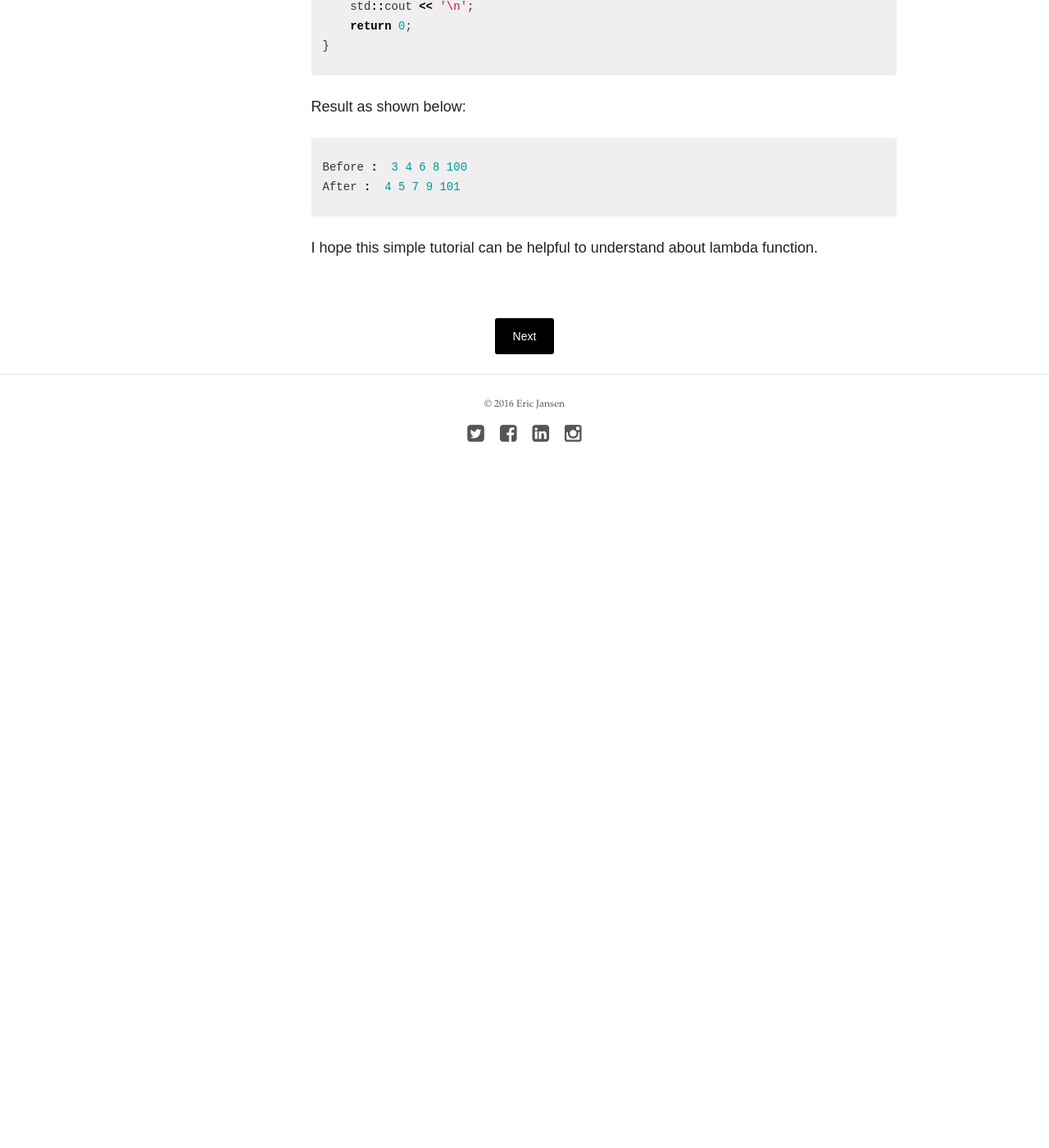
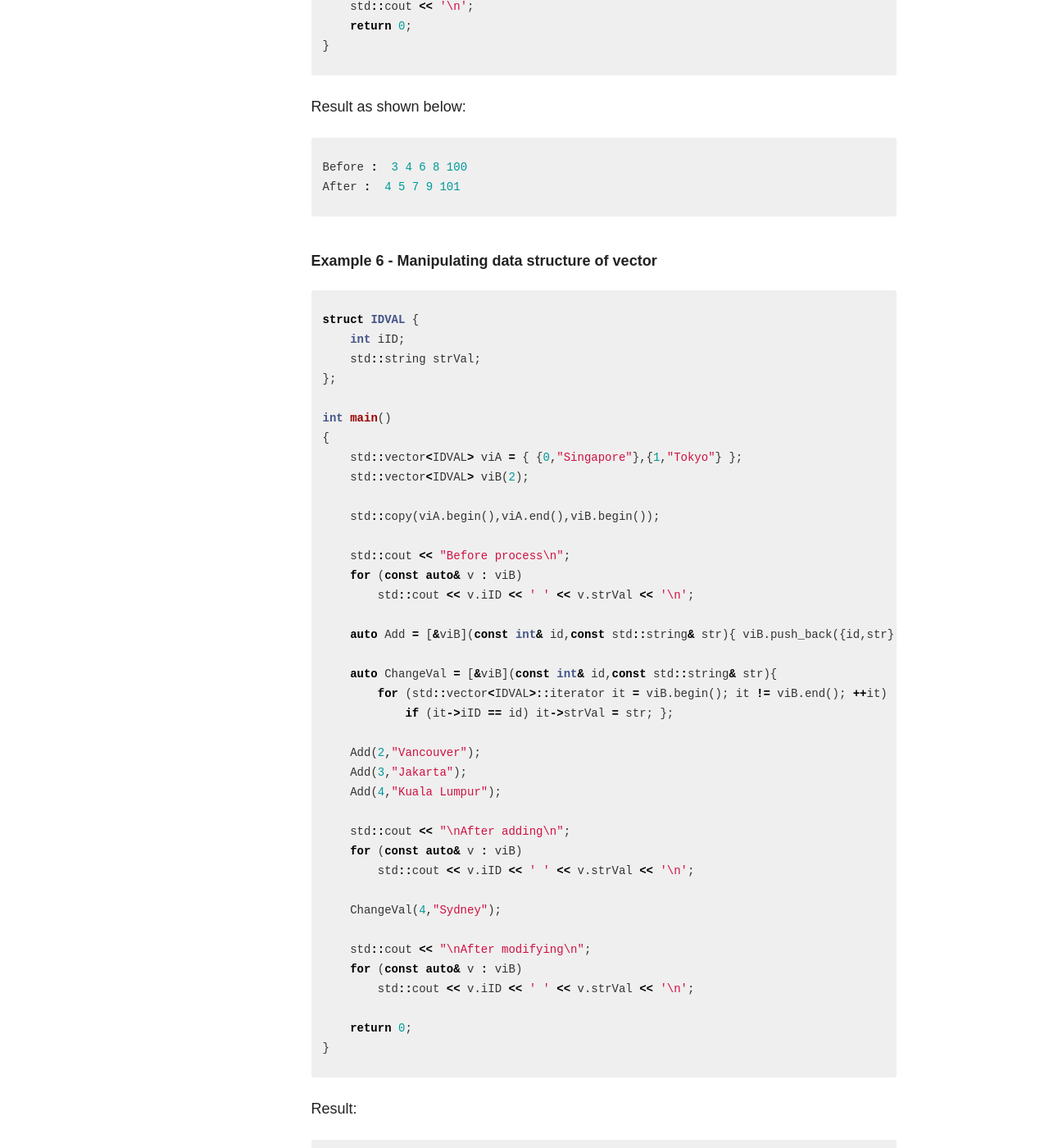
Before and after one commit to ericjansen/ericjansen.github.io, a Jekyll site: the page built from _posts/blog/2016-02-25-my-experiment-using-lambda-expression-in-c.markdown, in a window 1280 px wide and 1400 px high, scrolled down 3196 px. Shown: the whole window at 82% size. Built offline with Jekyll 4.4.1, drawn with Linux system fonts in a browser that asks for light colours; nearby versions of some CDN libraries; before the commit the page ends 3826 px from its top, so only the background shows below that; some of the changed text lies outside the part shown.

Commit message:
Update lambda blog page example 6
Update lambda blog page example 6

```diff
--- a/_posts/blog/2016-02-25-my-experiment-using-lambda-expression-in-c.markdown
+++ b/_posts/blog/2016-02-25-my-experiment-using-lambda-expression-in-c.markdown
@@ -108,4 +108,66 @@ Before :  3 4 6 8 100
 After :  4 5 7 9 101
 {% endhighlight %}
 
+###### Example 6 - Manipulating data structure of vector
+{% highlight c++ %}
+struct IDVAL {
+    int iID;
+    std::string strVal;
+};
+
+int main()
+{
+    std::vector<IDVAL> viA = { {0,"Singapore"},{1,"Tokyo"} };
+    std::vector<IDVAL> viB(2);
+
+    std::copy(viA.begin(),viA.end(),viB.begin());
+
+    std::cout << "Before process\n";
+    for (const auto& v : viB)
+        std::cout << v.iID << ' ' << v.strVal << '\n';
+
+    auto Add = [&viB](const int& id,const std::string& str){ viB.push_back({id,str}); };
+
+    auto ChangeVal = [&viB](const int& id,const std::string& str){
+        for (std::vector<IDVAL>::iterator it = viB.begin(); it != viB.end(); ++it)
+            if (it->iID == id) it->strVal = str; };
+
+    Add(2,"Vancouver");
+    Add(3,"Jakarta");
+    Add(4,"Kuala Lumpur");
+
+    std::cout << "\nAfter adding\n";
+    for (const auto& v : viB)
+        std::cout << v.iID << ' ' << v.strVal << '\n';
+
+    ChangeVal(4,"Sydney");
+
+    std::cout << "\nAfter modifying\n";
+    for (const auto& v : viB)
+        std::cout << v.iID << ' ' << v.strVal << '\n';
+
+    return 0;
+}
+{% endhighlight %}
+Result:
+{% highlight c++ %}
+Before process
+0 Singapore
+1 Tokyo
+
+After adding
+0 Singapore
+1 Tokyo
+2 Vancouver
+3 Jakarta
+4 Kuala Lumpur
+
+After modifying
+0 Singapore
+1 Tokyo
+2 Vancouver
+3 Jakarta
+4 Sydney
+{% endhighlight %}
+
 I hope this simple tutorial can be helpful to understand about lambda function.
```
